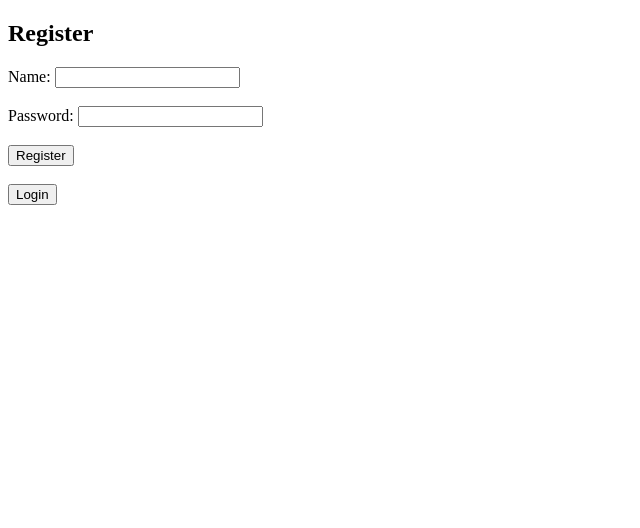
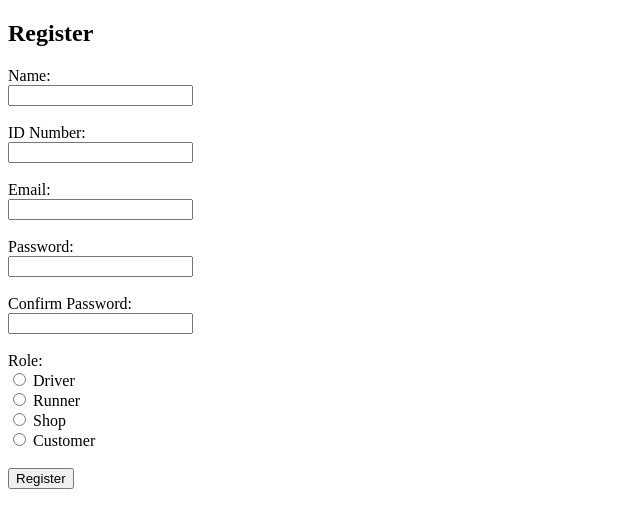
Before and after one commit to rev1405/demo, a Flask app: page / in a window 1280 px wide. Shown: the top 528 px of the page, without its empty margins (0-640 px from the left). Run offline with Flask 3, Linux system fonts and the light colour scheme.

Commit message:
Update registration page with stronger password rules

```diff
--- a/templates/register.html
+++ b/templates/register.html
@@ -1,20 +1,66 @@
 <!DOCTYPE html>
 <html>
 <head>
-    <title>User Registration</title>
+  <title>User Registration</title>
 </head>
 <body>
-    <h2>Register</h2>
-    <form action="/register" method="POST">
-        <label>Name:</label>
-        <input type="text" name="name" required><br><br>
-        <label>Password:</label>
-        <input type="password" name="password" required><br><br>
-        <button type="submit">Register</button>
-    </form>
+  <h2>Register</h2>
+  <form id="registerForm">
+    <label>Name:</label><br>
+    <input type="text" id="name" required><br><br>
 
-    <br>
-    <!-- Button to go to login page -->
-    <button onclick="window.location.href='/login_page'">Login</button>
+    <label>ID Number:</label><br>
+    <input type="text" id="id_number" required><br><br>
+
+    <label>Email:</label><br>
+    <input type="email" id="email" required><br><br>
+
+    <label>Password:</label><br>
+    <input type="password" id="password" required><br><br>
+
+    <label>Confirm Password:</label><br>
+    <input type="password" id="confirm_password" required><br><br>
+
+    <label>Role:</label><br>
+    <input type="radio" name="role" value="driver" required> Driver<br>
+    <input type="radio" name="role" value="runner"> Runner<br>
+    <input type="radio" name="role" value="shop"> Shop<br>
+    <input type="radio" name="role" value="customer"> Customer<br><br>
+
+    <button type="submit">Register</button>
+  </form>
+
+  <script>
+    document.getElementById("registerForm").addEventListener("submit", async function(e) {
+      e.preventDefault();
+
+      const name = document.getElementById("name").value;
+      const id_number = document.getElementById("id_number").value;
+      const email = document.getElementById("email").value;
+      const password = document.getElementById("password").value;
+      const confirm_password = document.getElementById("confirm_password").value;
+      const role = document.querySelector('input[name="role"]:checked').value;
+
+      // ✅ Strong password rules (NIST + extra checks)
+      const passwordRegex = /^(?=.*[a-z])(?=.*[A-Z])(?=.*\d)(?=.*[@$!%*?&])[A-Za-z\d@$!%*?&]{8,}$/;
+      if (!passwordRegex.test(password)) {
+        alert("Password must be at least 8 characters, include uppercase, lowercase, number, and special character.");
+        return;
+      }
+      if (password !== confirm_password) {
+        alert("Passwords do not match.");
+        return;
+      }
+
+      const response = await fetch("http://127.0.0.1:8000/register/", {
+        method: "POST",
+        headers: { "Content-Type": "application/json" },
+        body: JSON.stringify({ name, id_number, email, role, password })
+      });
+
+      const result = await response.json();
+      alert(JSON.stringify(result));
+    });
+  </script>
 </body>
 </html>
```
